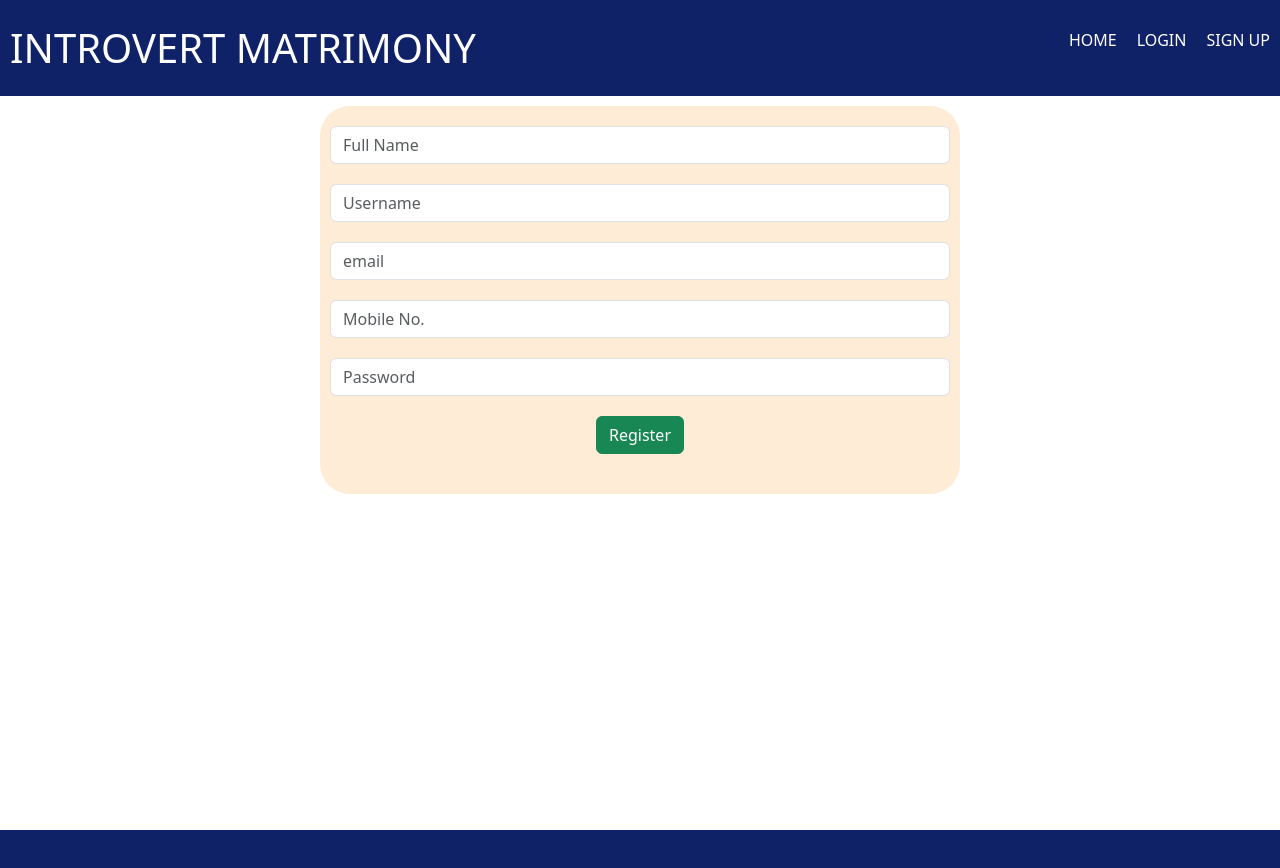
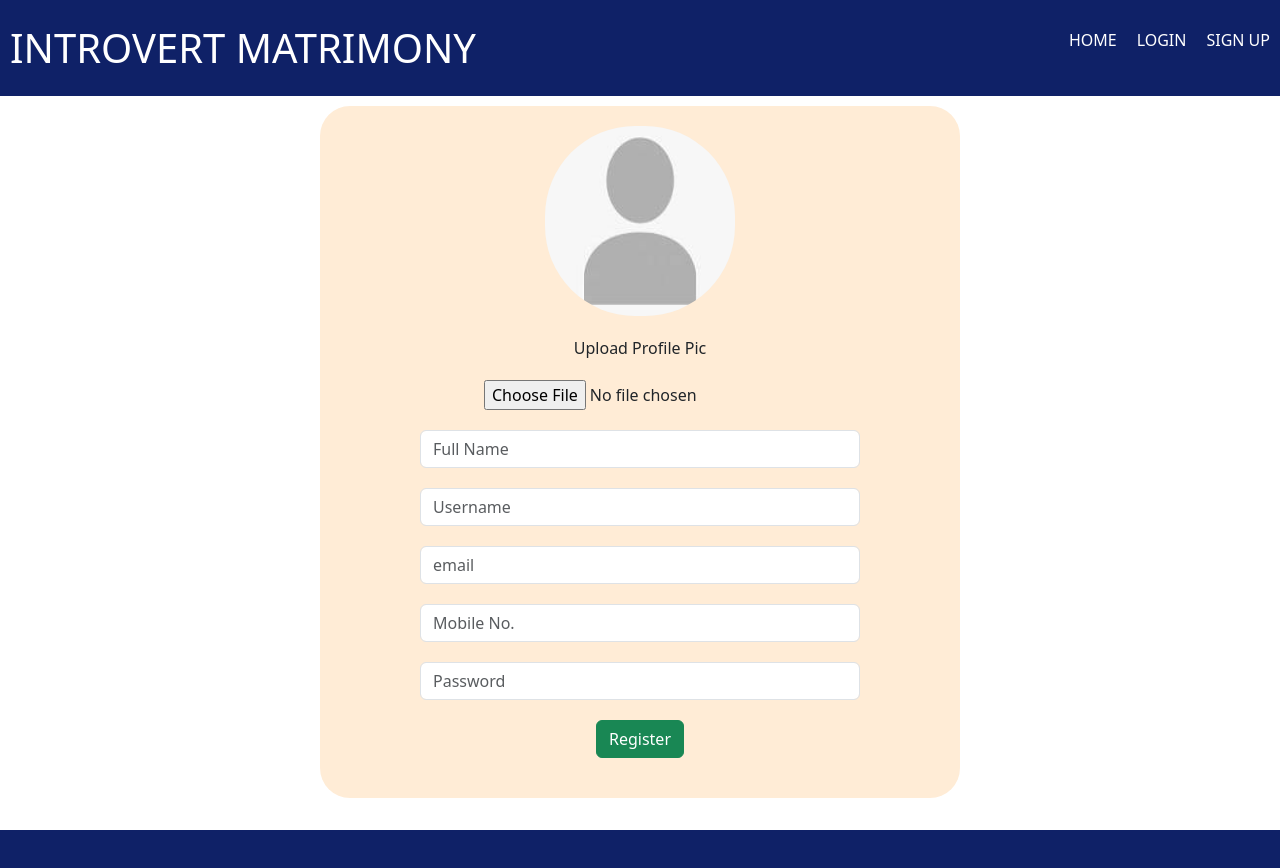
Before and after one commit to NavaneethReddyNalla/FullStackFinalProject, a React (Create React App) app in the folder frontend/: page /register in a window 1280 px wide. Shown: the top 868 px of the page. Built offline with nearby package versions, Linux system fonts and the light colour scheme.

Commit message:
Added preview of the profile pic

```diff
--- a/frontend/src/Components/Register/Register.css
+++ b/frontend/src/Components/Register/Register.css
@@ -2,7 +2,7 @@
     background-color: var(--background);
     width: 50%;
     margin: auto;
-    padding: 20px 10px;
+    padding: 20px 100px;
     margin-top: 10px;
     border-radius: 30px;
 }
@@ -10,3 +10,9 @@
 .register-form * {
     margin-bottom: 20px;
 }
+
+.preview {
+    width: 190px;
+    height: 190px;
+    border-radius: 90px;
+}
--- a/frontend/src/Components/Register/Register.js
+++ b/frontend/src/Components/Register/Register.js
@@ -1,6 +1,8 @@
 import "./Register.css";
-import React from "react";
+import React, { useEffect, useState } from "react";
 import { useForm } from "react-hook-form";
+
+import profileImage from "../../Assets/profile.jpeg";
 
 function Register() {
   const {
@@ -8,14 +10,46 @@ function Register() {
     handleSubmit,
     formState: { errors },
   } = useForm();
+  const [image, setImage] = useState(profileImage);
+  const [file, setFile] = useState();
+
+  function handleChange(event) {
+    setFile(event.target.files[0]);
+  }
 
   function onFormSubmit(data) {
     console.log(data);
   }
 
+  useEffect(() => {
+    if (file) {
+      const fileReader = new FileReader();
+      fileReader.onload = (event) => {
+        const { result } = event.target;
+        setImage(result);
+      };
+
+      fileReader.readAsDataURL(file);
+    }
+  }, [file]);
+
   return (
     <div>
       <form className="register-form" onSubmit={handleSubmit(onFormSubmit)}>
+        <img src={image} alt="Profile Preview" className="preview" />
+        <br />
+        <label htmlFor="photo">Upload Profile Pic</label>
+        <input
+          type="file"
+          accept="image/*"
+          id="preview-button"
+          {...register("photo", { required: true })}
+          onChange={handleChange}
+        />
+        {errors.photo?.type === "required" && (
+          <p className="lead fs-6 text-danger">Please upload a picture</p>
+        )}
+
         <input
           type="text"
           placeholder="Full Name"
@@ -23,7 +57,7 @@ function Register() {
           className="form-control"
         />
         {errors.name?.type === "required" && (
-          <p className="lead fs-5 text-danger">Full Name is required</p>
+          <p className="lead fs-6 text-danger">Full Name is required</p>
         )}
 
         <input
@@ -33,7 +67,7 @@ function Register() {
           className="form-control"
         />
         {errors.username?.type === "required" && (
-          <p className="lead fs-5 text-danger">Username is required</p>
+          <p className="lead fs-6 text-danger">Username is required</p>
         )}
 
         <input
@@ -43,7 +77,7 @@ function Register() {
           className="form-control"
         />
         {errors.email?.type === "required" && (
-          <p className="lead fs-5 text-danger">Email is required</p>
+          <p className="lead fs-6 text-danger">Email is required</p>
         )}
 
         <input
@@ -53,7 +87,7 @@ function Register() {
           className="form-control"
         />
         {errors.mobile?.type === "required" && (
-          <p className="lead fs-5 text-danger">Mobile Number is required</p>
+          <p className="lead fs-6 text-danger">Mobile Number is required</p>
         )}
 
         <input
@@ -64,7 +98,7 @@ function Register() {
           className="form-control"
         />
         {errors.password?.type === "required" && (
-          <p className="lead fs-5 text-danger">Password is required</p>
+          <p className="lead fs-6 text-danger">Password is required</p>
         )}
 
         <button type="submit" className="btn btn-success">
```
Also changed, not shown: frontend/src/Assets/profile.jpeg (added).
